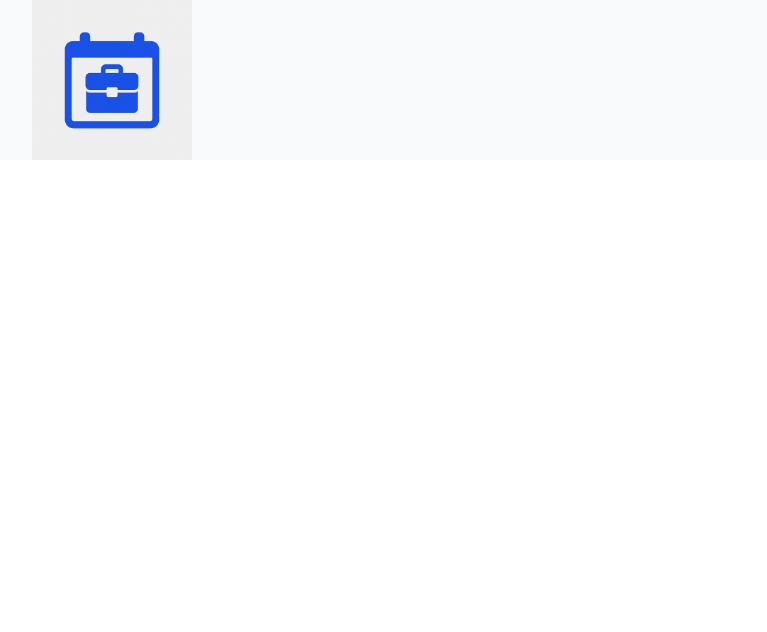
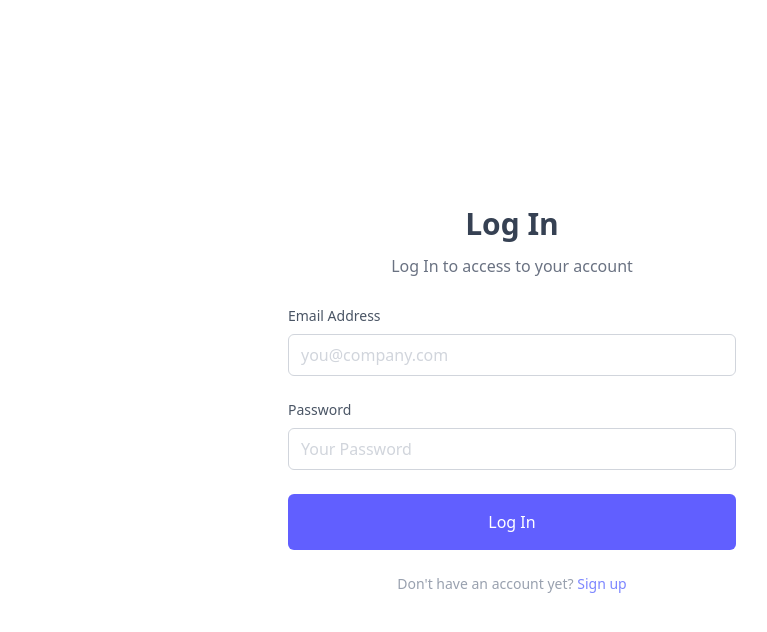
Before and after one commit to SAMTAN444/Internship-Tracker, a React (Vite) app in the folder client/: page /login in a window 1280 px wide. Shown: the top 632 px of the page, without its empty margins (128-895 px from the left). Built offline with nearby package versions, Linux system fonts and the light colour scheme.

Commit message:
UI for login and register

```diff
--- a/client/src/pages/Login.jsx
+++ b/client/src/pages/Login.jsx
@@ -1,20 +1,93 @@
 import React, { useState } from "react";
 import API from "../services/api";
 import { useNavigate } from "react-router-dom";
-import logo from "../assets/logo.png"
+import logo from "../assets/logo.png";
 
 export default function Login() {
   const [email, setEmail] = useState("");
   const [password, setPassword] = useState("");
   const navigate = useNavigate();
-  const [state, setState] = React.useState("login");
-  const [name, setName] = React.useState("");
+
+
+  const handleSubmit = (e) => {
+    e.preventDefault();
+    console.log({ email, password });
+  };
 
   return (
     <>
-      <div className="bg-gray-50">
-        <div className="max-w-120 w-full">
-            <a href="javascript:void(0)"><img src={logo} alt="logo" className="w-40 mb-8 mx-auto block" /></a>
+      <div className="flex items-center min-h-screen bg-white dark:bg-gray-900">
+        <div className="container mx-auto">
+          <div className="max-w-md mx-auto my-10">
+            <div className="text-center">
+              <h1 className="my-3 text-3xl font-semibold text-gray-700 dark:text-gray-200">
+                Log In
+              </h1>
+              <p className="text-gray-500 dark:text-gray-400">
+                Log In to access to your account
+              </p>
+            </div>
+
+            <div className="my-7">
+              <form onSubmit={handleSubmit}>
+                <div className="mb-6">
+                  <label
+                    htmlFor="email"
+                    className="block mb-2 text-sm text-gray-600 dark:text-gray-400"
+                  >
+                    Email Address
+                  </label>
+                  <input
+                    type="email"
+                    id="email"
+                    placeholder="you@company.com"
+                    value={email}
+                    onChange={(e) => setEmail(e.target.value)}
+                    className="w-full px-3 py-2 placeholder-gray-300 border border-gray-300 rounded-md focus:outline-none focus:ring focus:ring-indigo-100 focus:border-indigo-300 dark:bg-gray-700 dark:text-white dark:placeholder-gray-500 dark:border-gray-600 dark:focus:ring-gray-900 dark:focus:border-gray-500"
+                  ></input>
+                </div>
+
+                <div className="mb-6">
+                  <div className="flex justify-between mb-2">
+                    <label
+                      htmlFor="password"
+                      className="text-sm text-gray-600 dark:text-gray-400"
+                    >
+                      Password
+                    </label>
+
+                  </div>
+                  <input
+                    type="password"
+                    id="password"
+                    placeholder="Your Password"
+                    value={password}
+                    onChange={(e) => setPassword(e.target.value)}
+                    className="w-full px-3 py-2 placeholder-gray-300 border border-gray-300 rounded-md focus:outline-none focus:ring focus:ring-indigo-100 focus:border-indigo-300 dark:bg-gray-700 dark:text-white dark:placeholder-gray-500 dark:border-gray-600 dark:focus:ring-gray-900 dark:focus:border-gray-500"
+                  ></input>
+                </div>
+
+
+
+                <div className="mb-6">
+                  <button
+                    type="submit"
+                    className="w-full px-3 py-4 text-white bg-indigo-500 rounded-md hover:bg-indigo-600 focus:outline-none"
+                  >
+                    Log In
+                  </button>
+                </div>
+
+                <p className="text-sm text-center text-gray-400">
+                  Don&apos;t have an account yet?{" "}
+                  <a
+                    href="/Register"
+                    className="text-indigo-400 hover:underlin hover:text-indigo-500"
+                  >Sign up</a>
+                </p>
+              </form>
+            </div>
+          </div>
         </div>
       </div>
     </>
--- a/client/src/pages/Register.jsx
+++ b/client/src/pages/Register.jsx
@@ -1,7 +1,113 @@
+import React, { useState } from "react";
+import API from "../services/api";
+import { useNavigate } from "react-router-dom";
+import logo from "../assets/logo.png";
+
 export default function Register() {
-    return (
-        <>
-            Register
-        </>
-    )
+  const [email, setEmail] = useState("");
+  const [password, setPassword] = useState("");
+  const [confirmpassword, setconfirmpassword] = useState("");
+
+  const handleSubmit = (e) => {
+    e.preventDefault();
+    console.log({ email, password });
+  };
+
+  return (
+    <>
+      <div className="flex items-center min-h-screen bg-white dark:bg-gray-900">
+        <div className="container mx-auto">
+          <div className="max-w-md mx-auto my-10">
+            <div className="text-center">
+              <h1 className="my-3 text-3xl font-semibold text-gray-700 dark:text-gray-200">
+                Register
+              </h1>
+              <p className="text-gray-500 dark:text-gray-400">
+                Register to create an account
+              </p>
+            </div>
+
+            <div className="my-7">
+              <form onSubmit={handleSubmit}>
+                <div className="mb-6">
+                  <label
+                    htmlFor="email"
+                    className="block mb-2 text-sm text-gray-600 dark:text-gray-400"
+                  >
+                    Email Address
+                  </label>
+                  <input
+                    type="email"
+                    id="email"
+                    placeholder="you@company.com"
+                    value={email}
+                    onChange={(e) => setEmail(e.target.value)}
+                    className="w-full px-3 py-2 placeholder-gray-300 border border-gray-300 rounded-md focus:outline-none focus:ring focus:ring-indigo-100 focus:border-indigo-300 dark:bg-gray-700 dark:text-white dark:placeholder-gray-500 dark:border-gray-600 dark:focus:ring-gray-900 dark:focus:border-gray-500"
+                  ></input>
+                </div>
+
+                <div className="mb-6">
+                  <div className="flex justify-between mb-2">
+                    <label
+                      htmlFor="password"
+                      className="text-sm text-gray-600 dark:text-gray-400"
+                    >
+                      Password
+                    </label>
+                  </div>
+                  <input
+                    type="password"
+                    id="password"
+                    placeholder="Your Password"
+                    value={password}
+                    onChange={(e) => setPassword(e.target.value)}
+                    className="w-full px-3 py-2 placeholder-gray-300 border border-gray-300 rounded-md focus:outline-none focus:ring focus:ring-indigo-100 focus:border-indigo-300 dark:bg-gray-700 dark:text-white dark:placeholder-gray-500 dark:border-gray-600 dark:focus:ring-gray-900 dark:focus:border-gray-500"
+                  ></input>
+                </div>
+
+                <div className="mb-6">
+                  <div className="flex justify-between mb-2">
+                    <label
+                      htmlFor="password"
+                      className="text-sm text-gray-600 dark:text-gray-400"
+                    >
+                      Confirm Password
+                    </label>
+
+                  </div>
+                  <input
+                    type="password"
+                    id="password"
+                    placeholder="Your Password"
+                    value={confirmpassword}
+                    onChange={(e) => setconfirmpassword(e.target.value)}
+                    className="w-full px-3 py-2 placeholder-gray-300 border border-gray-300 rounded-md focus:outline-none focus:ring focus:ring-indigo-100 focus:border-indigo-300 dark:bg-gray-700 dark:text-white dark:placeholder-gray-500 dark:border-gray-600 dark:focus:ring-gray-900 dark:focus:border-gray-500"
+                  ></input>
+                </div>
+
+                <div className="mb-6">
+                  <button
+                    type="submit"
+                    className="w-full px-3 py-4 text-white bg-indigo-500 rounded-md hover:bg-indigo-600 focus:outline-none"
+                  >
+                    Register
+                  </button>
+                </div>
+
+                <p className="text-sm text-center text-gray-400">
+                  Already have an account?{" "}
+                  <a
+                    href="/login"
+                    className="text-indigo-400 hover:underlin hover:text-indigo-500"
+                  >
+                    Log In
+                  </a>
+                </p>
+              </form>
+            </div>
+          </div>
+        </div>
+      </div>
+    </>
+  );
 }
```
